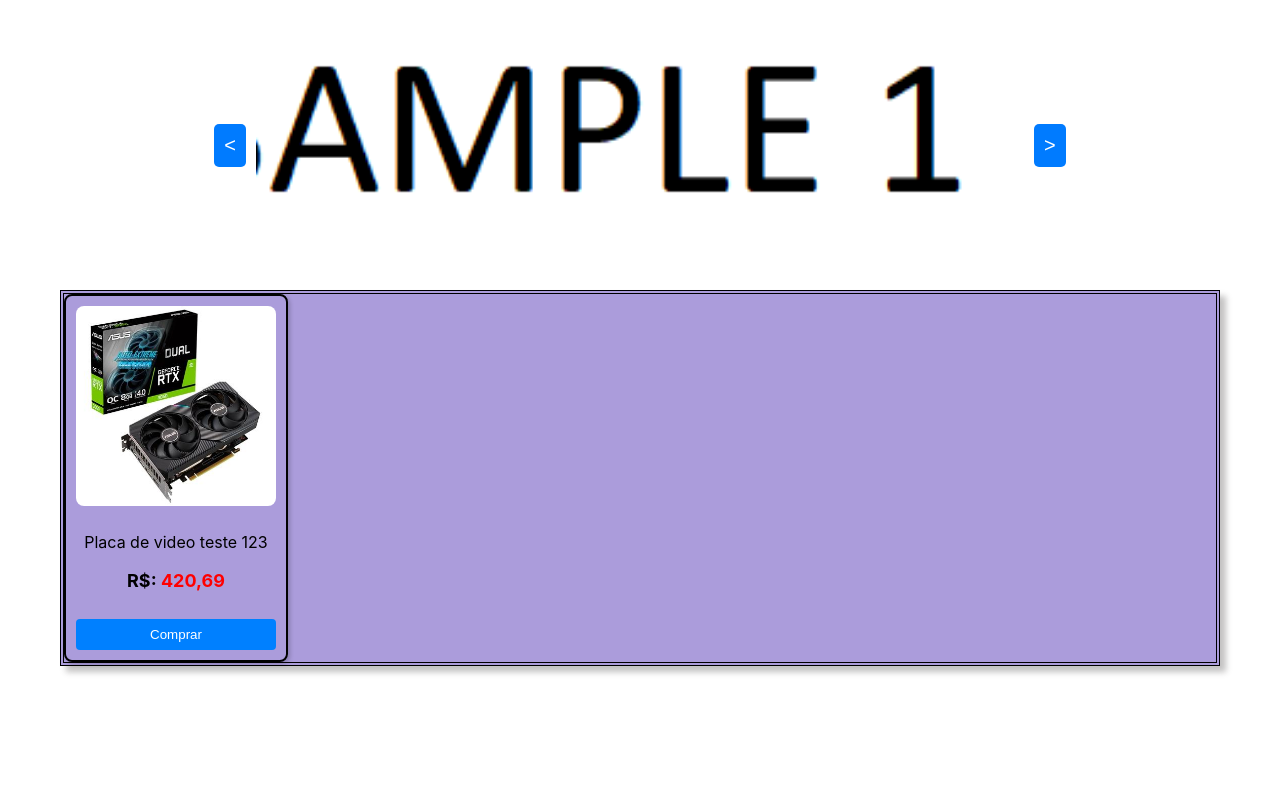
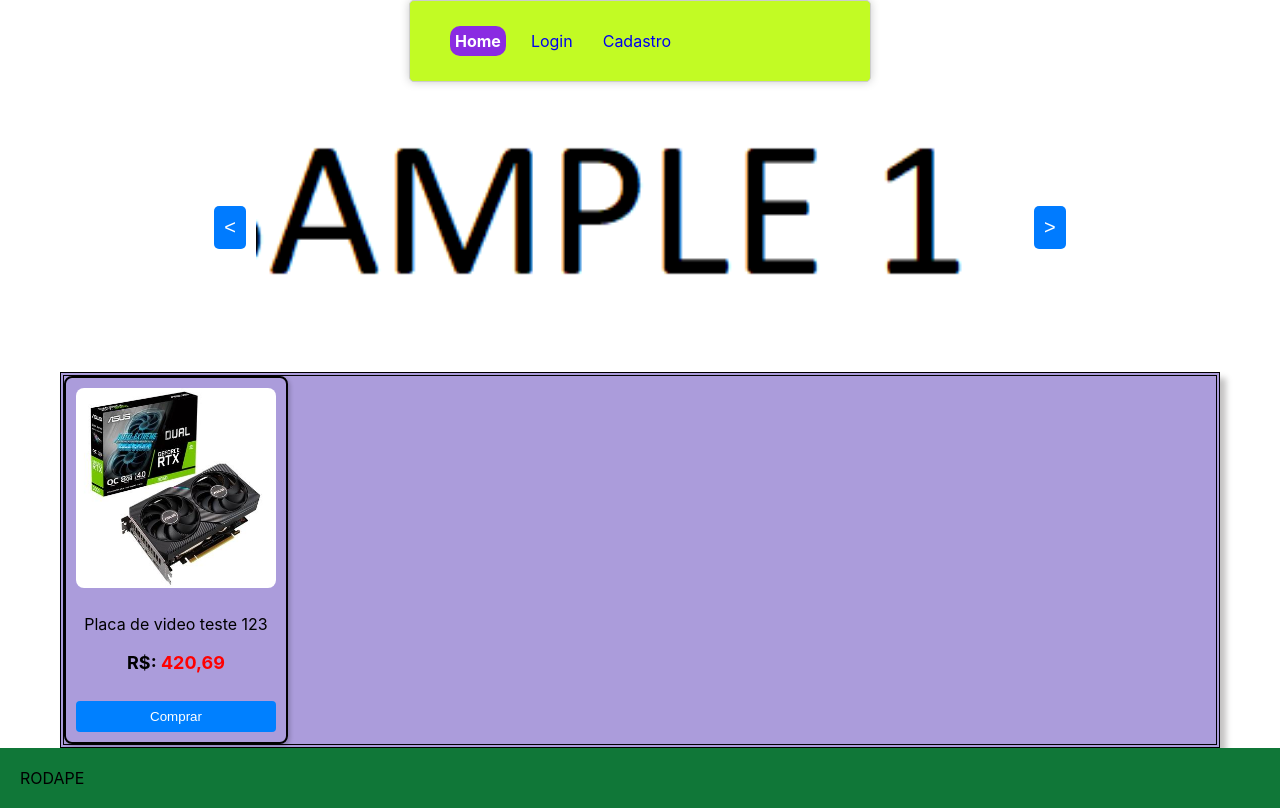
Before and after one commit to SenpSenp/TerceiroPeriodoFrontEndFaculdade, a React (Create React App) app in the folder atividade/: page / in a window 1280 px wide. Built offline with nearby package versions, Linux system fonts and the light colour scheme.

Commit message:
Header e Footer Implementado

```diff
--- a/atividade/src/App.jsx
+++ b/atividade/src/App.jsx
@@ -1,8 +1,6 @@
 import React from 'react';
 import { BrowserRouter as Router, Switch, Route } from 'react-router-dom';
 import { TelaHome } from './Telas/Home/Home';
-import { CardContainer } from './Componentes/CardContainer/CardContainer';
-import { Carrossel } from './Componentes/Carrossel/Carrossel';
 import { TelaLogin } from './Telas/Login/Login';
 
 const App = () => {
@@ -10,8 +8,6 @@ const App = () => {
     <Router>
       <Switch>
         <Route exact path="/" component={TelaHome} />
-        <Route path="/card-container" component={CardContainer} />
-        <Route path="/carrossel" component={Carrossel} />
         <Route exact path= "/Login" component = {TelaLogin}/>
       </Switch>
     </Router>
--- /dev/null
+++ b/atividade/src/Componentes/Footer/Footer.css
@@ -0,0 +1,5 @@
+.Footer_container{
+    background-color: #107738;
+    padding: 20px;
+
+}
--- /dev/null
+++ b/atividade/src/Componentes/Footer/Footer.jsx
@@ -0,0 +1,10 @@
+import "./Footer.css"
+
+const Footer = ()=>{
+
+    return(
+        <div className="Footer_container">RODAPE</div>
+    )
+}
+
+export default Footer
--- /dev/null
+++ b/atividade/src/Componentes/Header/Header.css
@@ -0,0 +1,22 @@
+.Header_container{
+    background-color: #c2fb24;
+    padding: 20px;
+
+}
+
+.Header_container a{
+    text-decoration: none;
+    margin: 10px;
+    padding: 5px;
+    border-radius: 10px;
+}
+
+.Header_container a:hover{
+    color: white;
+}
+
+.active{
+    background-color: blueviolet;
+    color: white;
+    font-weight: bold;
+}
--- /dev/null
+++ b/atividade/src/Componentes/Header/Header.jsx
@@ -0,0 +1,28 @@
+import "./Header.css"
+import { NavLink } from 'react-router-dom';
+
+const Header = ()=>{
+
+    return(
+        <div className="container Header_container ">
+
+            <NavLink to="/" exact activeClassName="active" >
+            Home
+            </NavLink>
+
+            <NavLink to="/login" exact activeClassName="active">
+            Login
+            </NavLink>
+
+            <NavLink to="/cadastro" exact activeClassName="active">
+            Cadastro
+            </NavLink>
+
+
+
+
+        </div>
+    )
+}
+
+export default Header
--- a/atividade/src/Telas/Home/Home.jsx
+++ b/atividade/src/Telas/Home/Home.jsx
@@ -3,11 +3,13 @@ import img1 from '../../Componentes/Card/img/imagem1.jpg'
 import { CardContainer } from '../../Componentes/CardContainer/CardContainer';
 import { Carrossel } from '../../Componentes/Carrossel/Carrossel';
 import { Card } from '../../Componentes/Card/Card'
+import Header from '../../Componentes/Header/Header';
 
 
 export const TelaHome = () => {
   return (
     <div>
+      <Header/>
       <Carrossel />
       <CardContainer>
         <Card texto="Placa de video teste 123" imagem={img1} valor="420,69">
--- a/atividade/src/Telas/Login/Login.jsx
+++ b/atividade/src/Telas/Login/Login.jsx
@@ -1,9 +1,11 @@
 import React from 'react';
 import Login from '../../Componentes/Login/Login';
+import Header from '../../Componentes/Header/Header';
 
 export const TelaLogin = () => {
   return (
     <div>
+      <Header/>
         <h1>Tela de Login</h1>
         <Login/>
     </div>
--- a/atividade/src/index.js
+++ b/atividade/src/index.js
@@ -2,10 +2,12 @@ import React from 'react';
 import ReactDOM from 'react-dom';
 import './index.css';
 import App from './App';
+import Footer from './Componentes/Footer/Footer';
 
 ReactDOM.render(
   <React.StrictMode>
     <App />
+    <Footer/>
   </React.StrictMode>,
   document.getElementById('root')
 );
```
